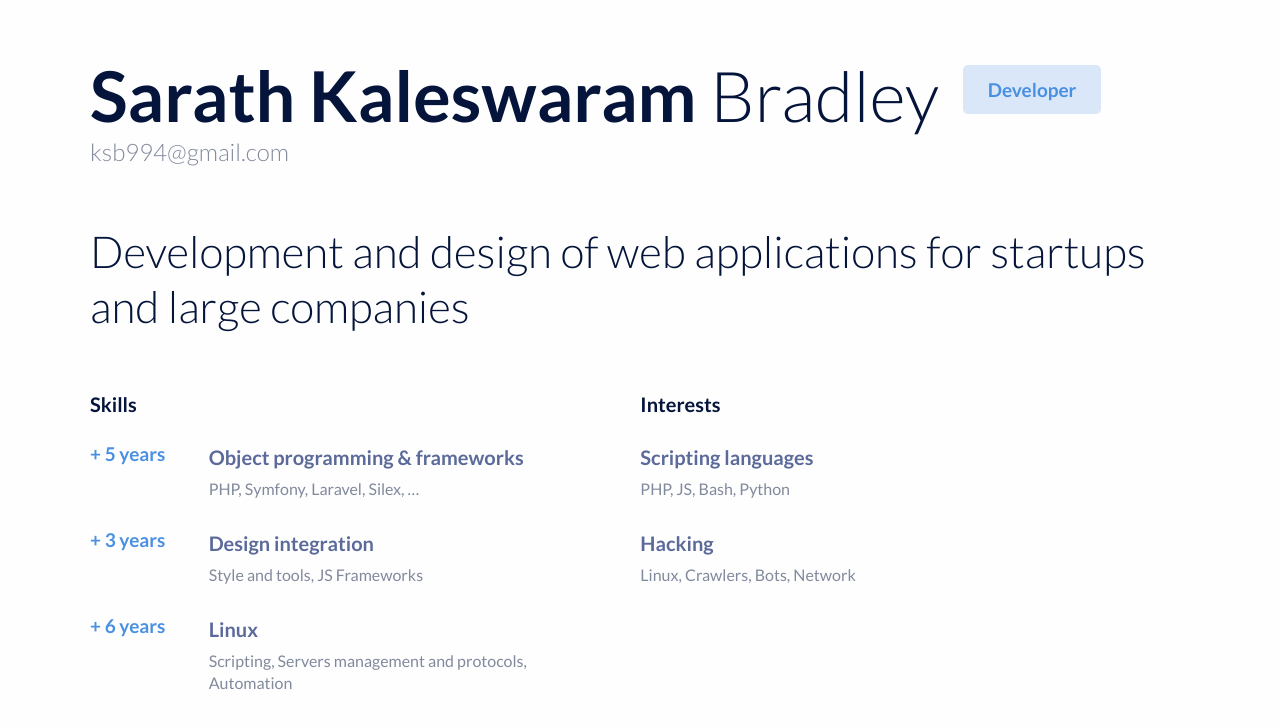
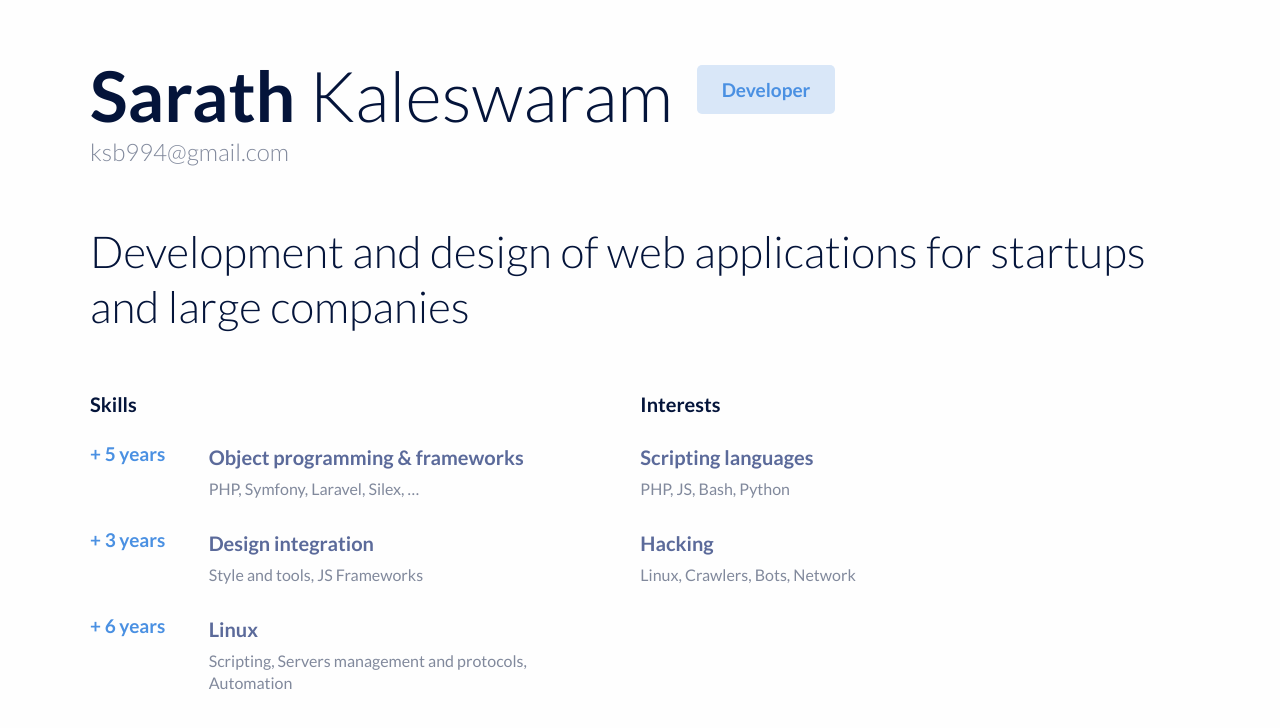
Before and after one commit to sarathkaleswaram/sarath.github.io, a plain HTML site: page index.html in a window 1280 px wide. Shown: the top 728 px of the page. Drawn offline with Linux system fonts and the light colour scheme.

Commit message:
Update index.html

```diff
--- a/index.html
+++ b/index.html
@@ -9,7 +9,7 @@
 
 	<div class="container">
 		<div class="hero">
-			<h1 class="name"><strong>Sarath Kaleswaram</strong> Bradley</h1>
+			<h1 class="name"><strong>Sarath</strong> Kaleswaram</h1>
 			<span class="job-title">Developer</span>
 			<span class="email">ksb994@gmail.com</span>
 
```
